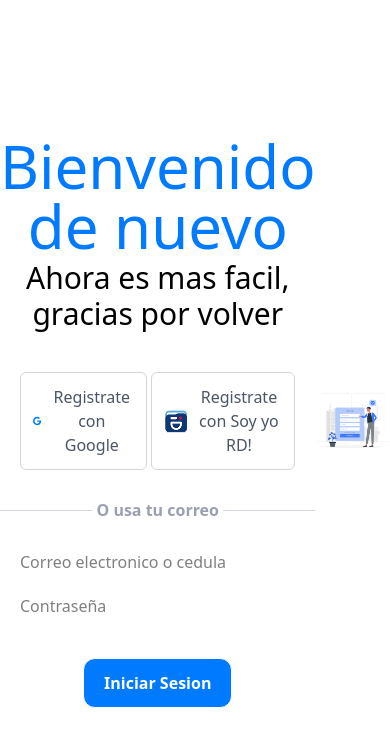
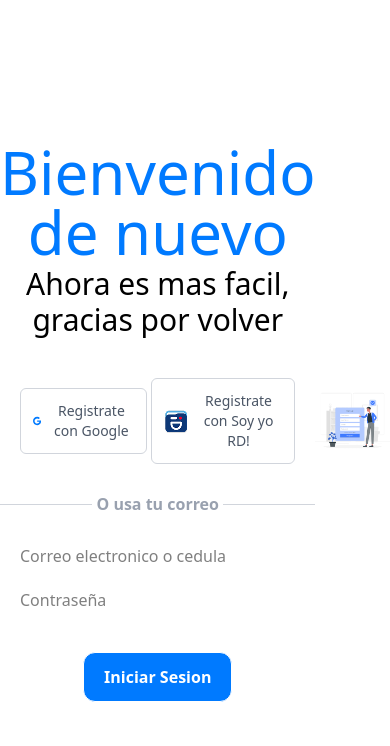
Before and after one commit to Urpirio/s-gob-2025, a Next.js app: page /Login in a window 390 px wide. Shown: the top 746 px of the page. Built offline with nearby package versions, Linux system fonts and the light colour scheme.

Commit message:
Se hicieron mejoras en los estilos para cuando la web este en un dispositivo movil

```diff
--- a/components/components - Login/SubComponents/BtnSignIn.jsx
+++ b/components/components - Login/SubComponents/BtnSignIn.jsx
@@ -5,6 +5,8 @@ const Btns = DataBtnSignIn .map(Data =>{
     return (
     <button key={Data.key}
     className="flex
+    text-sm
+    lg:text-base
     items-center
     gap-2
     border
```
